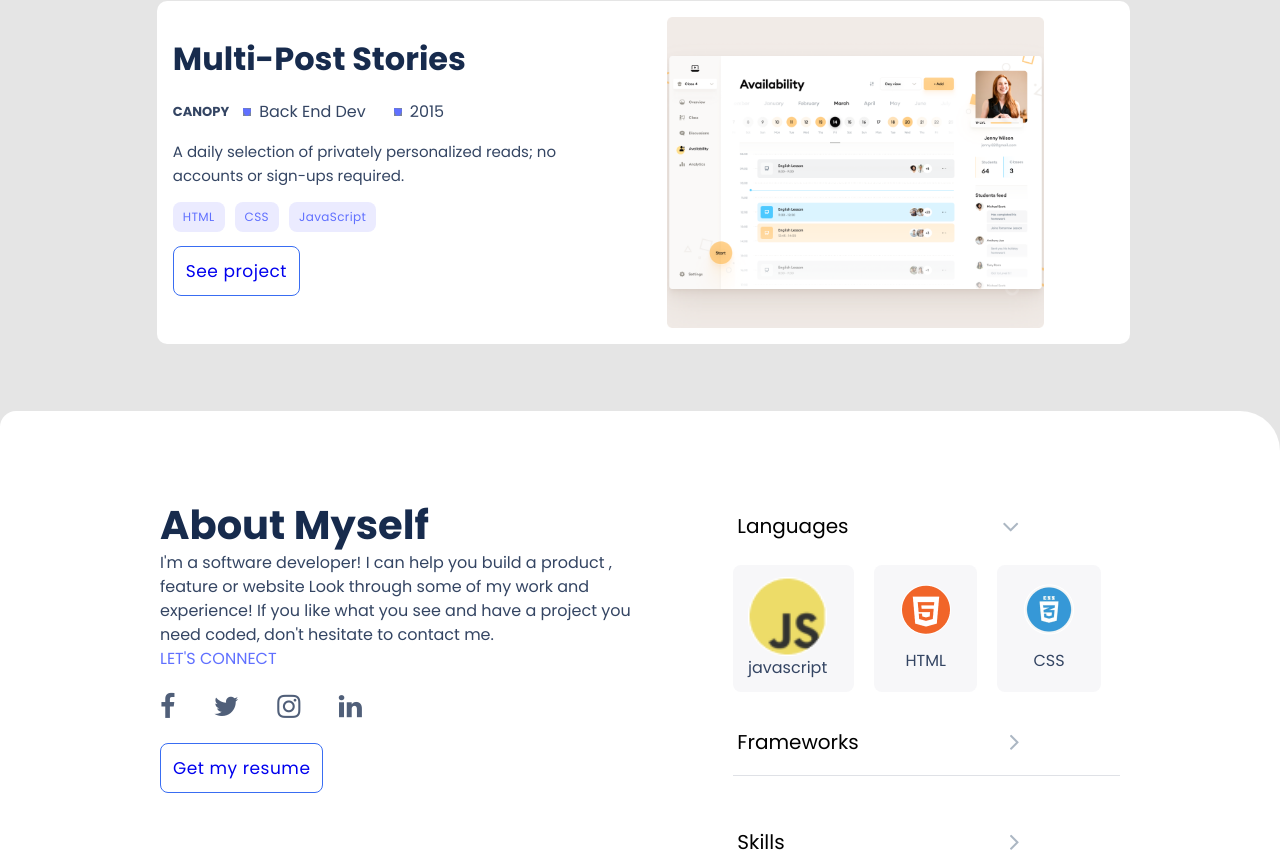
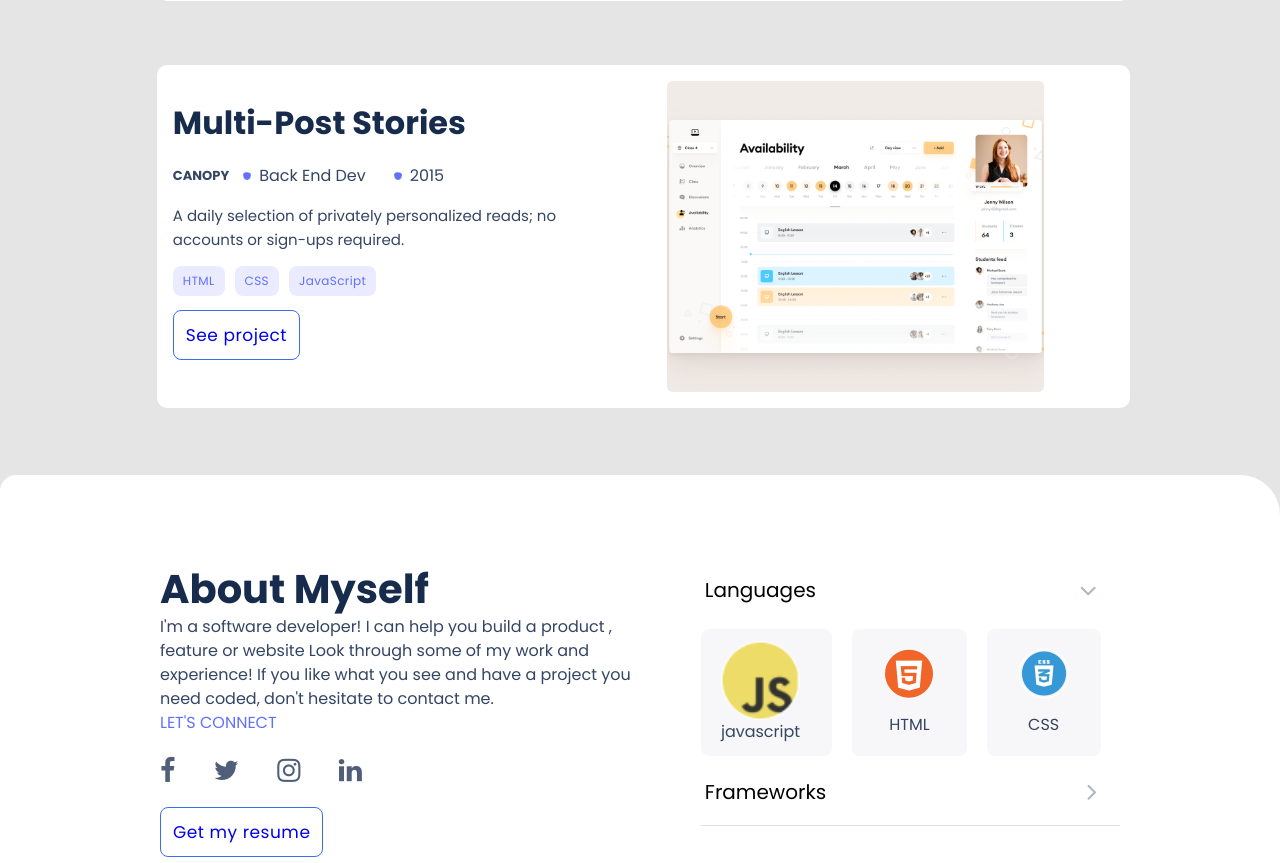
Before and after one commit to MPDADDY/portfolio, a website: page index.html in a window 1280 px wide. Shown: the part 1937-2800 px from the top of the page. Drawn offline with Linux system fonts and the light colour scheme.

Commit message:
Adjasted to look like figma template

```diff
--- a/styles.css
+++ b/styles.css
@@ -184,6 +184,12 @@ section .canopy ul li {
   font-size: 13px;
   line-height: 16px;
   color: #7a869a;
+}
+
+.canopylist img {
+  color: #c1c7d0;
+  border-radius: 50%;
+  background-color: #c1c7d0;
 }
 
 .colorh2 {
@@ -475,6 +481,7 @@ button[type=submit]:hover {
     max-width: 100%;
     background-size: contain;
     background-position-x: center;
+    padding-bottom: 6rem;
   }
 
   .languages {
@@ -564,7 +571,7 @@ button[type=submit]:hover {
   }
 
   .myintroduction {
-    max-width: 65%;
+    max-width: 60%;
     margin: auto auto 3rem auto;
   }
 
@@ -628,14 +635,13 @@ button[type=submit]:hover {
   .aboutmyself {
     max-width: 80%;
     margin: auto;
-    display: grid;
-    grid-template-columns: auto auto;
-    justify-content: first baseline;
+    display: flex;
+    justify-content: space-between;
   }
 
   .langcontainer {
     grid-template-columns: auto auto auto;
-    max-width: 600px;
+    max-width: 400px;
     gap: 20px;
     text-align: center;
   }
@@ -661,6 +667,12 @@ button[type=submit]:hover {
     justify-content: space-between;
     margin-bottom: 0;
     padding: 6px 4px;
+    width: 400px;
+  }
+
+  .headlang {
+    margin-top: 0;
+    padding-top: 0;
   }
 
   /* contact me section */
```
Also changed, not shown: index.html (+2 -1 lines).
